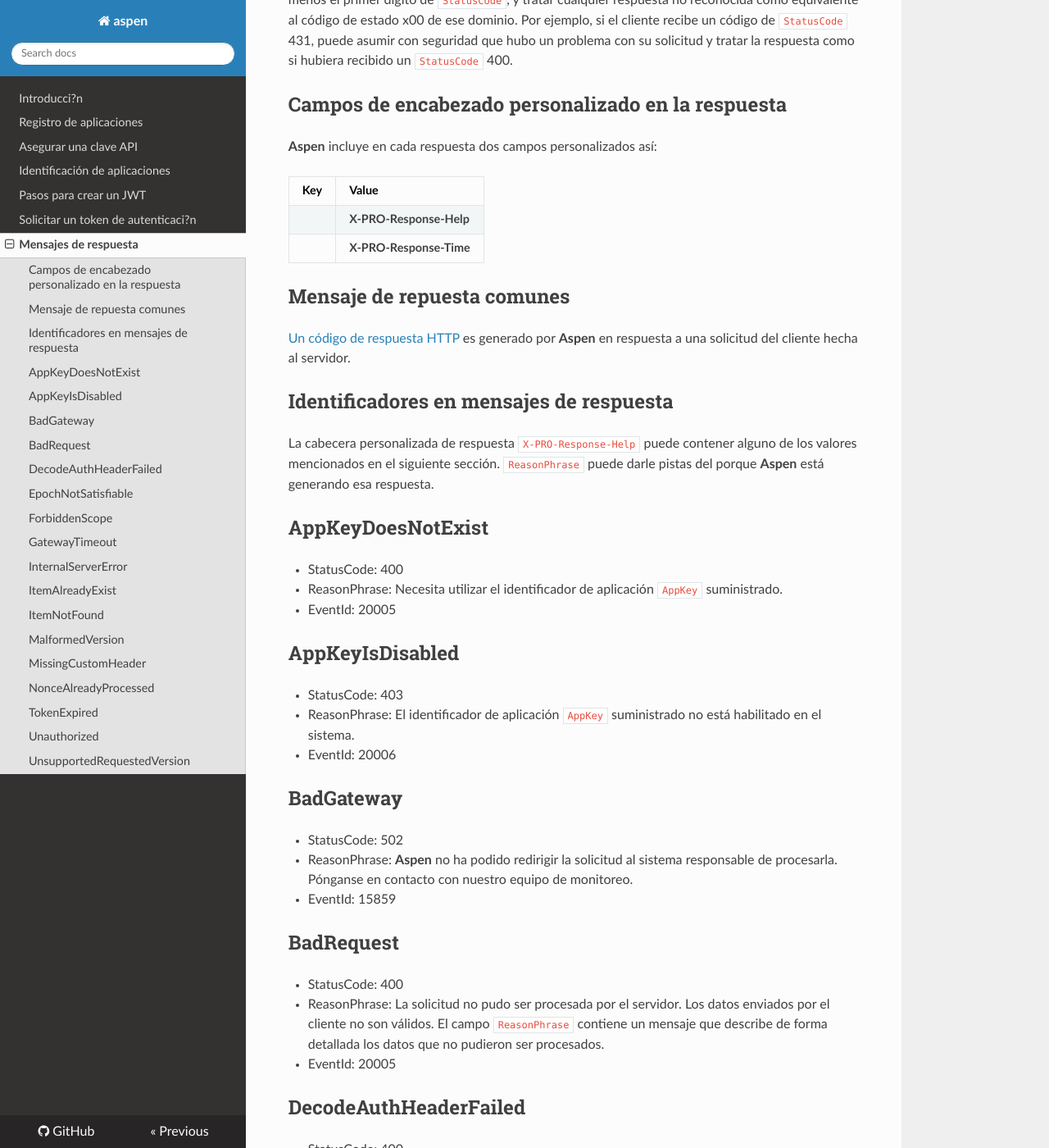
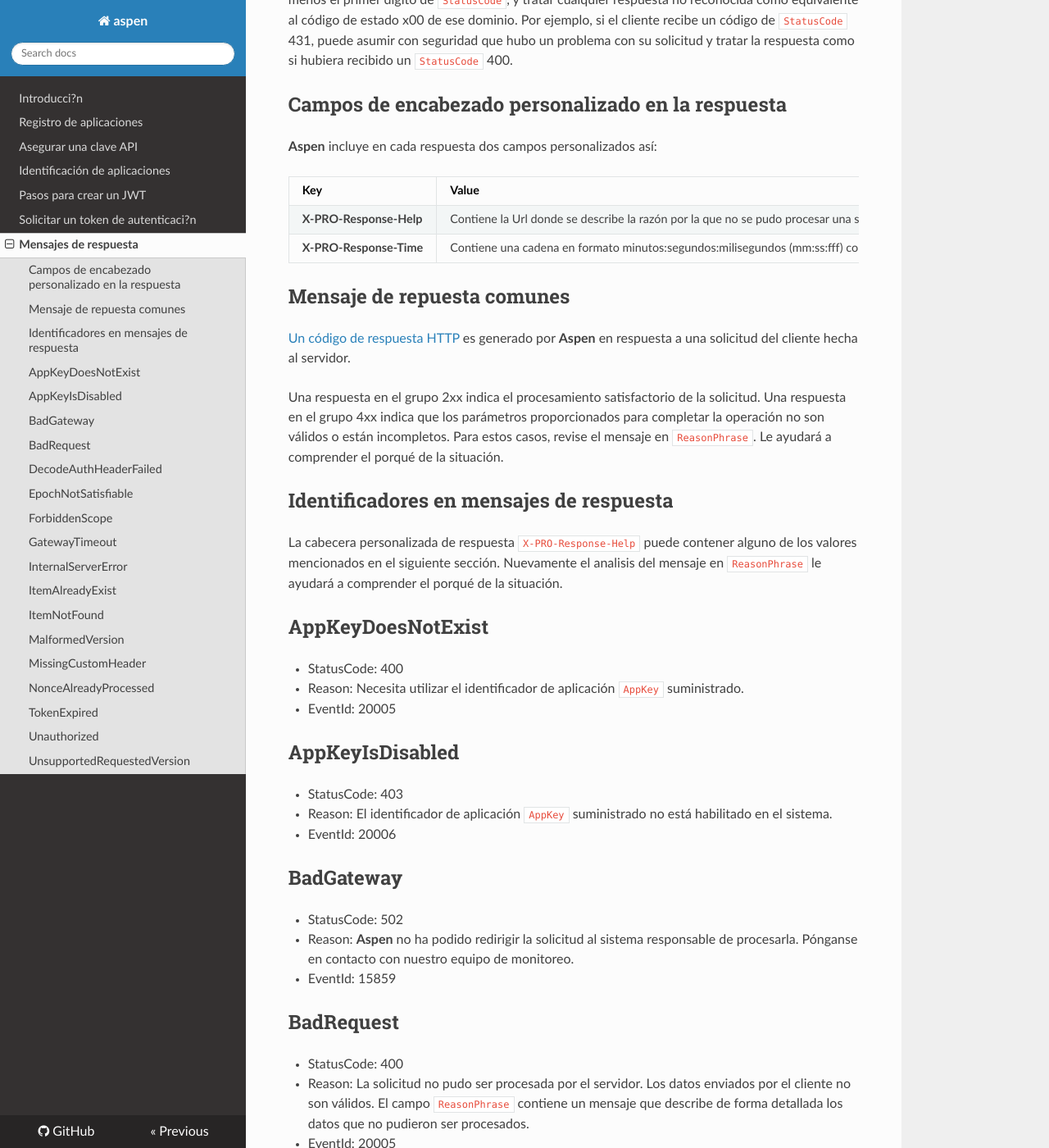
Before and after one commit to menchi2000/Aspen, an MkDocs documentation site: the page built from docs/Responses.md, in a window 1280 px wide and 1400 px high, scrolled down 737 px. Shown: the whole window at 82% size. Built offline with MkDocs 1.6.1, drawn with Linux system fonts in a browser that asks for light colours; nearby versions of some CDN libraries; old or Windows-style settings are respelled for this version of MkDocs; some of the changed text lies outside the part shown.

Commit message:
Ajustes de formato
Ajustes de formato

```diff
--- a/docs/Responses.md
+++ b/docs/Responses.md
@@ -26,115 +26,117 @@ Por ejemplo, si el cliente recibe un código de `StatusCode` 431, puede asumir c
 
 Key | Value
 --- | -----
-| **X\-PRO\-Response\-Help** | Contiene la Url donde se describe la razón por la que no se pudo procesar una solicitud. Se incluye en la respuesta para cualquier solicitud con un status diferente a 2xx.
-| **X\-PRO\-Response\-Time** | Contiene una cadena en formato minutos:segundos:milisegundos (mm:ss:fff) con el tiempo que tomó procesar la solicitud. Por supuesto, no se incluye el tiempo de latencia.
+**X&#x2011;PRO&#x2011;Response&#x2011;Help** | Contiene la Url donde se describe la razón por la que no se pudo procesar una solicitud. Se incluye en la respuesta para cualquier solicitud con un status diferente a 2xx.
+**X&#x2011;PRO&#x2011;Response&#x2011;Time** | Contiene una cadena en formato minutos:segundos:milisegundos (mm:ss:fff) con el tiempo que tomó procesar la solicitud. No se incluye el tiempo de latencia.
 
 ## Mensaje de repuesta comunes
 
 [Un código de respuesta HTTP](https://en.wikipedia.org/wiki/List_of_HTTP_status_codes) es generado por **Aspen** en respuesta a una solicitud del cliente hecha al servidor.
 
+Una respuesta en el grupo 2xx indica el procesamiento satisfactorio de la solicitud. Una respuesta en el grupo 4xx indica que los parámetros proporcionados para completar la operación no son válidos o están incompletos. Para estos casos, revise el mensaje en `ReasonPhrase`. Le ayudará a comprender el porqué de la situación.
+
 ## Identificadores en mensajes de respuesta
 
-La cabecera personalizada de respuesta `X-PRO-Response-Help` puede contener alguno de los valores mencionados en el siguiente sección. `ReasonPhrase` puede darle pistas del porque **Aspen** está generando esa respuesta.
+La cabecera personalizada de respuesta `X-PRO-Response-Help` puede contener alguno de los valores mencionados en el siguiente sección. Nuevamente el analisis del mensaje en `ReasonPhrase` le ayudará a comprender el porqué de la situación.
 
 ## AppKeyDoesNotExist
 
 - StatusCode: 400
-- ReasonPhrase: Necesita utilizar el identificador de aplicación `AppKey` suministrado.
+- Reason: Necesita utilizar el identificador de aplicación `AppKey` suministrado.
 - EventId: 20005
 
 ## AppKeyIsDisabled
 
 - StatusCode: 403
-- ReasonPhrase: El identificador de aplicación `AppKey` suministrado no está habilitado en el sistema.
+- Reason: El identificador de aplicación `AppKey` suministrado no está habilitado en el sistema.
 - EventId: 20006
 
 ## BadGateway
 
 - StatusCode: 502
-- ReasonPhrase: **Aspen** no ha podido redirigir la solicitud al sistema responsable de procesarla. Pónganse en contacto con nuestro equipo de monitoreo.
+- Reason: **Aspen** no ha podido redirigir la solicitud al sistema responsable de procesarla. Pónganse en contacto con nuestro equipo de monitoreo.
 - EventId: 15859
 
 ## BadRequest
 
 - StatusCode: 400
-- ReasonPhrase: La solicitud no pudo ser procesada por el servidor. Los datos enviados por el cliente no son válidos. El campo `ReasonPhrase` contiene un mensaje que describe de forma detallada los datos que no pudieron ser procesados.
+- Reason: La solicitud no pudo ser procesada por el servidor. Los datos enviados por el cliente no son válidos. El campo `ReasonPhrase` contiene un mensaje que describe de forma detallada los datos que no pudieron ser procesados.
 - EventId: 20005
 
 ## DecodeAuthHeaderFailed
 
 - StatusCode: 400
-- ReasonPhrase: La información suministrada en el Payload de la cabecera de autenticación `X-PRO-Auth-Payload` no es válida. Asegúrese de utilizar los valores de `AppKey` y `AppSecret` proporcionados
+- Reason: La información suministrada en el Payload de la cabecera de autenticación `X-PRO-Auth-Payload` no es válida. Asegúrese de utilizar los valores de `AppKey` y `AppSecret` proporcionados
 - EventId: 20005
 
 ## EpochNotSatisfiable
 
 - StatusCode: 416
-- ReasonPhrase: El valor de `Epoch` en la solicitud está muy adelante en el futuro o muy atrás en el pasado. **Aspen** permite un 'desfase' de hasta 12 horas en este campo. Corrija el valor y vuelva a intentar.
+- Reason: El valor de `Epoch` en la solicitud está muy adelante en el futuro o muy atrás en el pasado. **Aspen** permite un 'desfase' de hasta 12 horas en este campo. Corrija el valor y vuelva a intentar.
 - EventId: 15851
 
 ## ForbiddenScope
 
 - StatusCode: 403
-- ReasonPhrase: Su AppKey ha sido deshabilitado o no tiene permisos para llevar a cabo la operación. Pónganse en contacto con nuestro equipo comercial.
+- Reason: Su AppKey ha sido deshabilitado o no tiene permisos para llevar a cabo la operación. Pónganse en contacto con nuestro equipo comercial.
 - EventId: 1000478
 
 ## GatewayTimeout
 
 - StatusCode: 504
-- ReasonPhrase: **Aspen** no ha podido redirigir la solicitud al sistema responsable de procesarla. Pónganse en contacto con nuestro equipo de monitoreo.
+- Reason: **Aspen** no ha podido redirigir la solicitud al sistema responsable de procesarla. Pónganse en contacto con nuestro equipo de monitoreo.
 - EventId: 15859
 
 ## InternalServerError
 
 - StatusCode: 500
-- ReasonPhrase: Algo ha salido mal en el servidor, pero no podemos ser más específicos sobre cuál es el problema exacto. Pónganse en contacto con nuestro equipo de monitoreo.
+- Reason: Algo ha fallado en el servidor, pero no podemos ser más específicos sobre cuál es el problema exacto. Pónganse en contacto con nuestro equipo de monitoreo.
 - EventId: 15841
 
 ## ItemAlreadyExist
 
 - StatusCode: 409
-- ReasonPhrase: Se está intentado procesar un elemento que ya existe en el sistema. El campo `ReasonPhrase` contiene un mensaje que describe el elemento.
+- Reason: Se está intentado procesar un elemento que ya existe en el sistema. El campo `ReasonPhrase` contiene un mensaje que describe el elemento.
 - EventId: Dependiente del elemento.
 
 ## ItemNotFound
 
 - StatusCode: 404
-- ReasonPhrase: Ninguno.
+- Reason: Ninguno.
 - EventId: Ninguno.
 
 ## MalformedVersion
 
 - StatusCode: 400
-- ReasonPhrase: La cabecera personalizada en la solicitud `X-PRO-Auth-Version` contiene un valor no soportado.
+- Reason: La cabecera personalizada en la solicitud `X-PRO-Auth-Version` contiene un valor no soportado.
 - EventId: 945410.
 
 ## MissingCustomHeader
 
 - StatusCode: 400
-- ReasonPhrase: Falta alguna de las cabeceras de autenticación. El campo `ReasonPhrase` contiene un mensaje que describe la cabecera faltante.
+- Reason: Falta alguna de las cabeceras de autenticación. El campo `ReasonPhrase` contiene un mensaje que describe la cabecera faltante.
 - EventId: 20002.
 
 ## NonceAlreadyProcessed
 
 - StatusCode: 409
-- ReasonPhrase: Está intentando procesar el valor de un `Nonce` que ya fue procesado. Recuerde que cada solicitud debe llevar un identificador univoco. Cambie el valor de `Nonce` por uno que no se haya procesado y vuelva a intentar.
+- Reason: Está intentando procesar el valor de un `Nonce` que ya fue procesado. Recuerde que cada solicitud debe llevar un identificador univoco. Cambie el valor de `Nonce` por uno que no se haya procesado y vuelva a intentar.
 - EventId: 978410.
 
 ## TokenExpired
 
 - StatusCode: 401
-- ReasonPhrase: El valor del token suministrado para el proceso de autenticación ya expiro. Debe generar uno nuevo.
+- Reason: El valor del token suministrado para el proceso de autenticación ya expiro. Debe generar uno nuevo.
 - EventId: 15847.
 
 ## Unauthorized
 
 - StatusCode: 401
-- ReasonPhrase: El proveedor de autenticación del sistema no pudo procesar la solicitud.  El campo `ReasonPhrase` contiene un mensaje que describe el error que encontró.
+- Reason: El proveedor de autenticación del sistema no pudo procesar la solicitud.  El campo `ReasonPhrase` contiene un mensaje que describe el error que encontró.
 - EventId: 10746.
 
 ## UnsupportedRequestedVersion
 
 - StatusCode: 400
-- ReasonPhrase: La cabecera personalizada en la solicitud `X-PRO-Auth-Version` contiene un valor no soportado.
+- Reason: La cabecera personalizada en la solicitud `X-PRO-Auth-Version` contiene un valor no soportado.
 - EventId: 20008.
```
